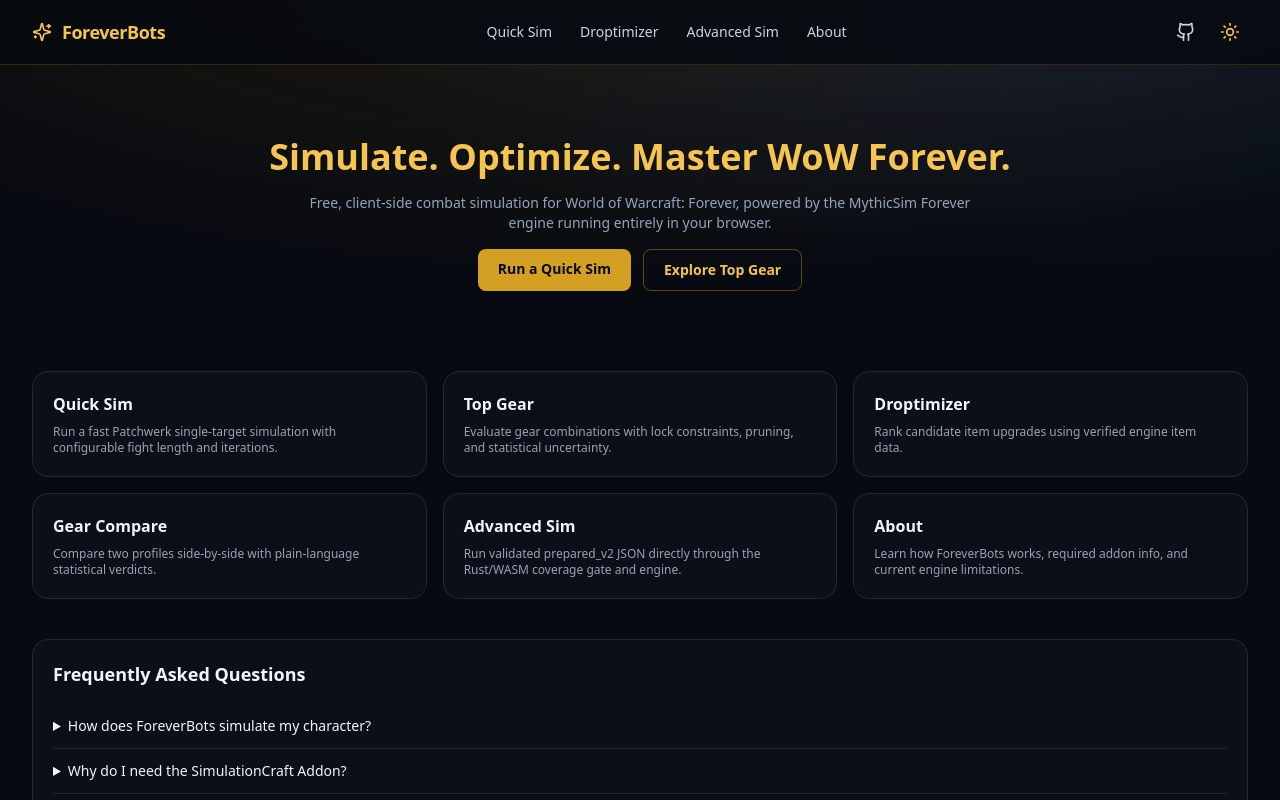
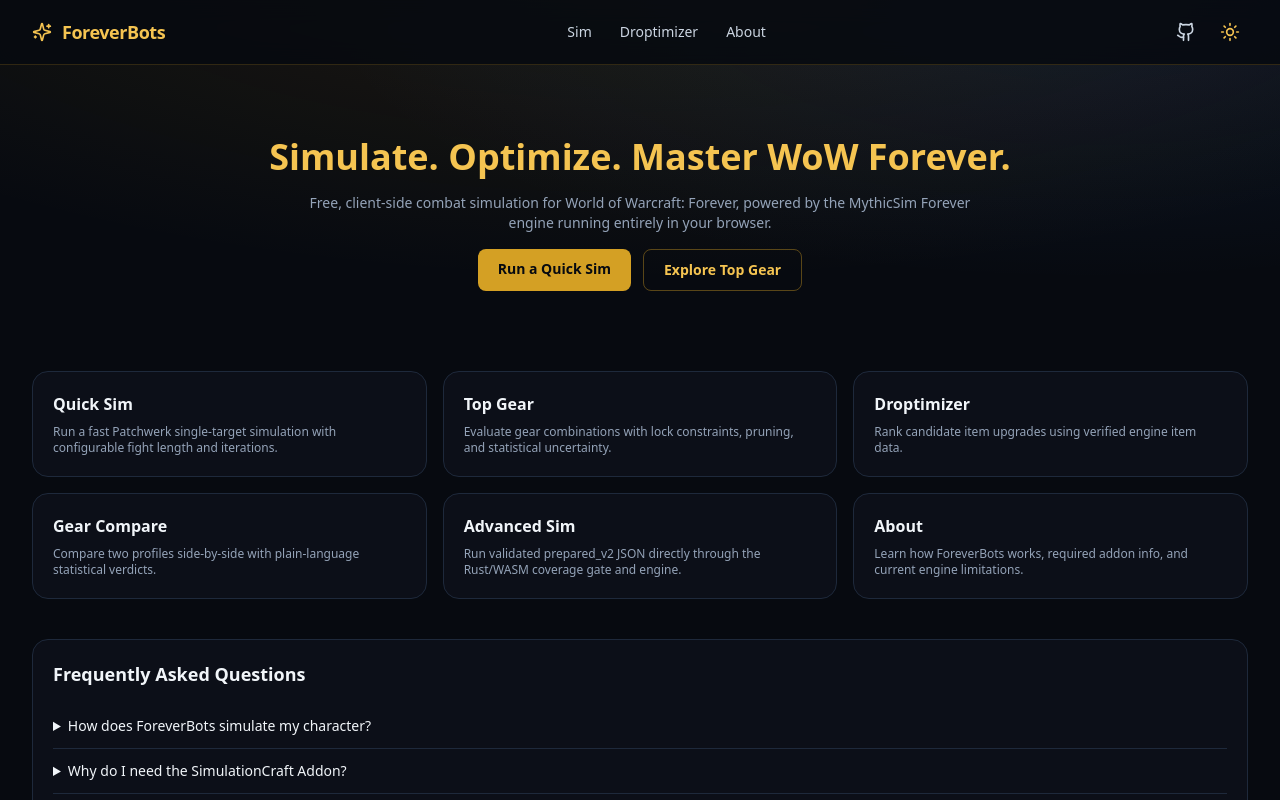
Before and after one commit to welshman/ForeverBots, a React (Vite) app in the folder frontend/: page / in a window 1280 px wide. Shown: the top 800 px of the page. Built offline with nearby package versions, Linux system fonts and the light colour scheme.

Commit message:
refactor(ui): consolidate simulation navigation under Sim

```diff
--- a/frontend/src/components/Navbar.tsx
+++ b/frontend/src/components/Navbar.tsx
@@ -8,9 +8,8 @@ interface NavbarProps {
 }
 
 const NAV_ITEMS = [
-  { to: "/quick-sim", label: "Quick Sim" },
+  { to: "/quick-sim", label: "Sim" },
   { to: "/droptimizer", label: "Droptimizer" },
-  { to: "/advanced-sim", label: "Advanced Sim" },
   { to: "/about", label: "About" },
 ];
 
```
